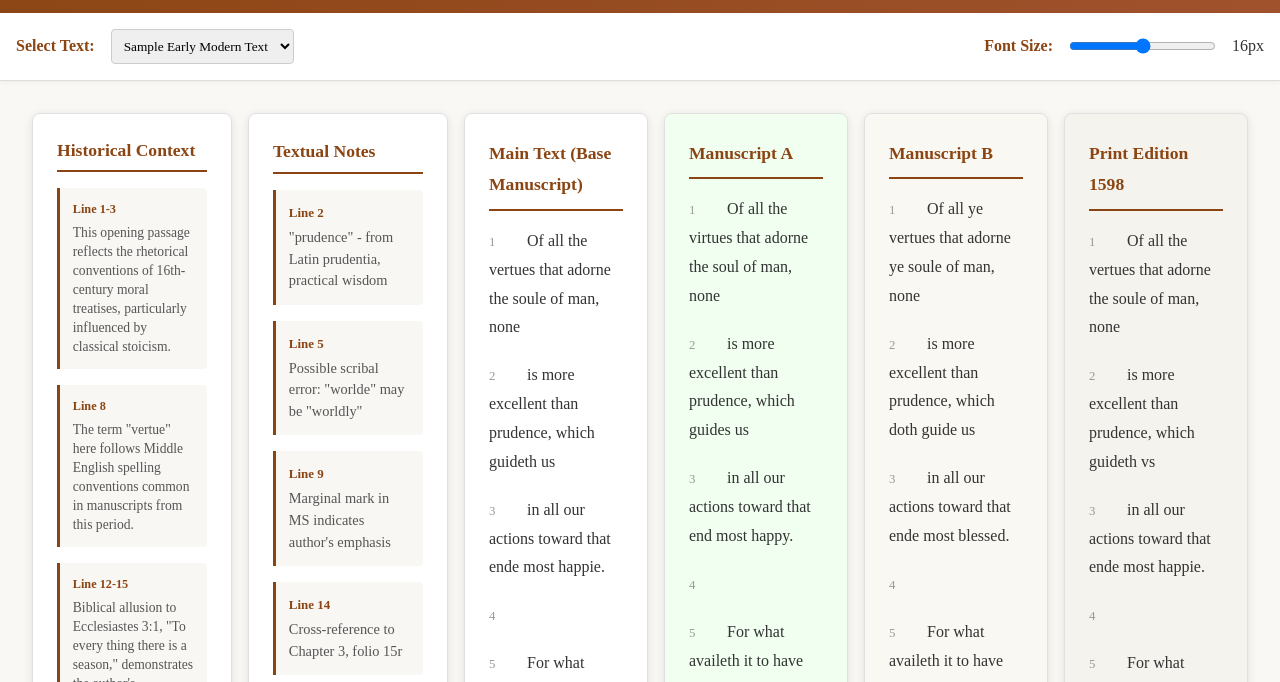
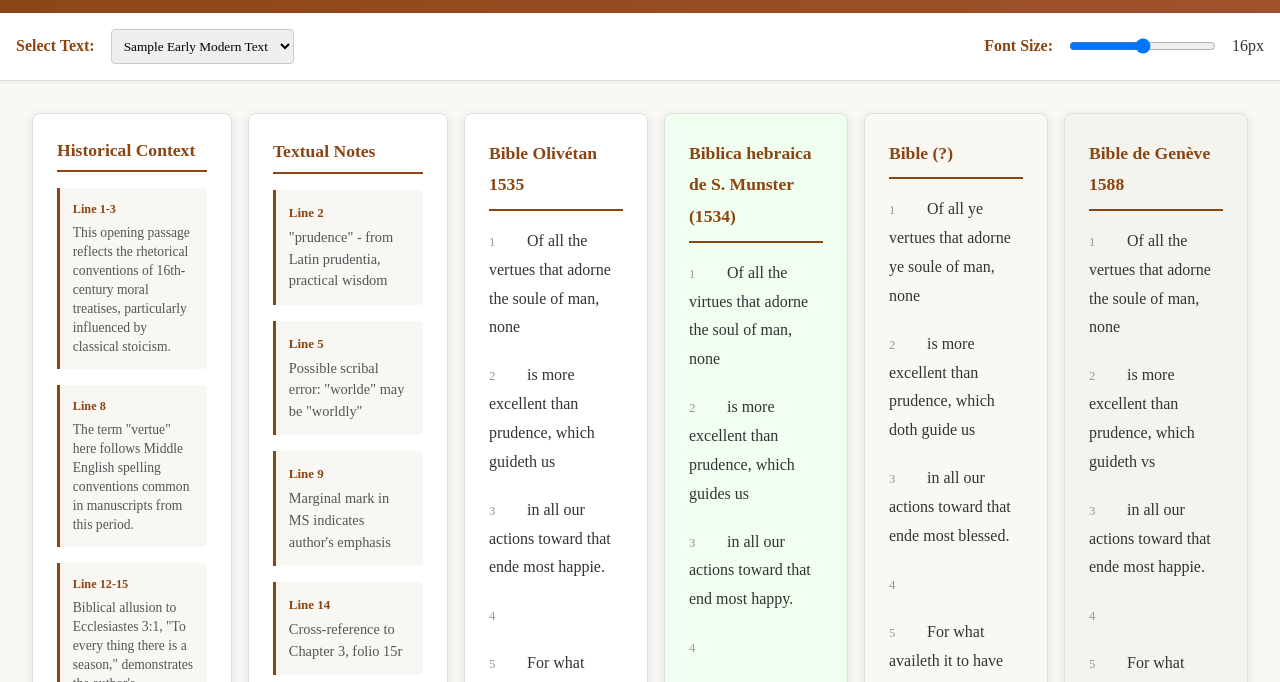
Before and after one commit to CAhelvetiorum/projet-olivetan, a plain HTML site: page index.html in a window 1280 px wide. Shown: the part 104-786 px from the top of the page. Drawn offline with Linux system fonts and the light colour scheme.

Commit message:
Update index.html

```diff
--- a/index.html
+++ b/index.html
@@ -299,7 +299,7 @@
 
         <!-- Main Text -->
         <div class="column main-text">
-            <h3>Main Text (Base Manuscript)</h3>
+            <h3>Bible Olivétan 1535</h3>
             <div class="sync-scroll" id="mainText">
                 <div class="text-line">
                     <span class="line-number">1</span>Of all the vertues that adorne the soule of man, none
@@ -351,7 +351,7 @@
 
         <!-- Variant Text 1 (Light Green) -->
         <div class="column variant-text-1">
-            <h3>Manuscript A</h3>
+            <h3>Biblica hebraica de S. Munster (1534)</h3>
             <div class="sync-scroll" id="variantText1">
                 <div class="text-line">
                     <span class="line-number">1</span>Of all the virtues that adorne the soul of man, none
@@ -403,7 +403,7 @@
 
         <!-- Variant Text 2 (Light Brown) -->
         <div class="column variant-text-2">
-            <h3>Manuscript B</h3>
+            <h3>Bible (?)</h3>
             <div class="sync-scroll" id="variantText2">
                 <div class="text-line">
                     <span class="line-number">1</span>Of all ye vertues that adorne ye soule of man, none
@@ -455,7 +455,7 @@
 
         <!-- Variant Text 3 (Darker Light Brown) -->
         <div class="column variant-text-3">
-            <h3>Print Edition 1598</h3>
+            <h3>Bible de Genève 1588</h3>
             <div class="sync-scroll" id="variantText3">
                 <div class="text-line">
                     <span class="line-number">1</span>Of all the vertues that adorne the soule of man, none
```
